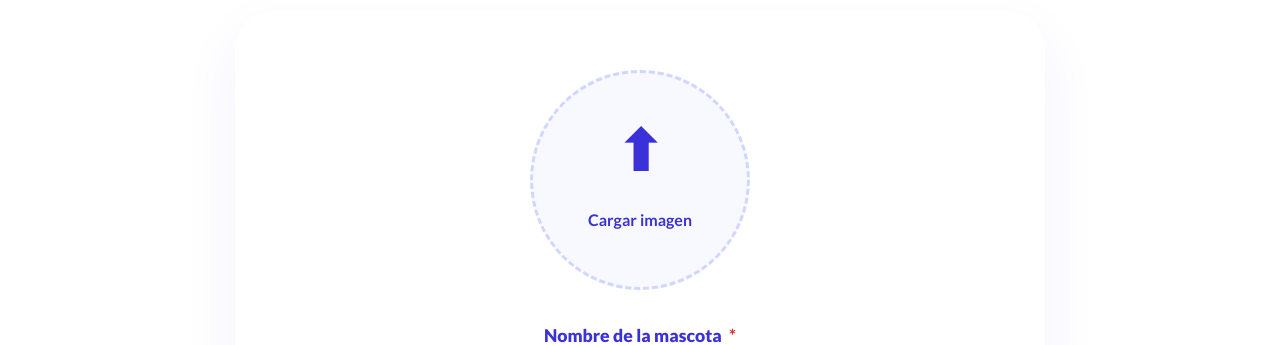
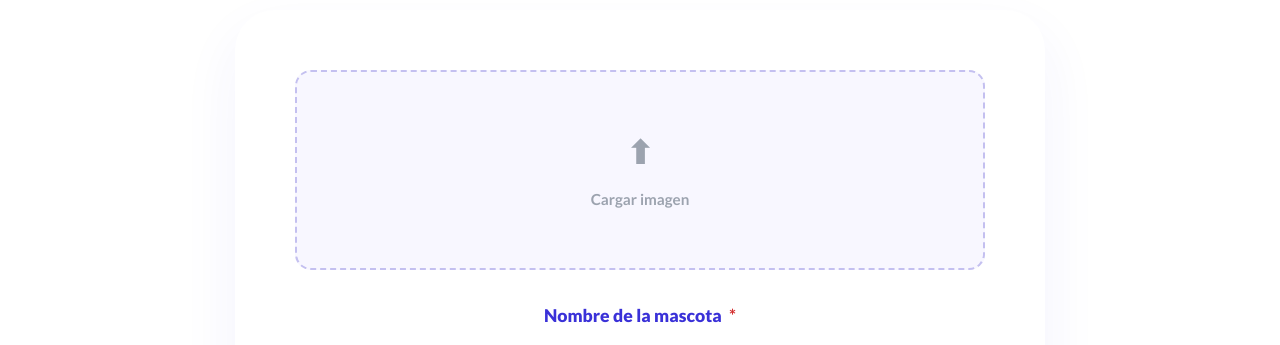
Before and after one commit to UDFJDC-ModelosProgramacion/MP_202610_G81_E3_Front, a React (Vite) app: page /agregarmascotas in a window 1280 px wide. Shown: the part 252-597 px from the top of the page. Built offline with nearby package versions, Linux system fonts and the light colour scheme; no server answers.

Commit message:
fix: edit shelter img

```diff
--- a/src/css/EditShelter.css
+++ b/src/css/EditShelter.css
@@ -20,24 +20,17 @@
     height: 55px;
     appearance: none;
     -webkit-appearance: none;
-
     padding: 0 50px 0 18px;
-
     border: 2px solid #dcdcdc;
     border-radius: 12px;
-
     background-color: #fff;
-
     font-size: 1rem;
     font-weight: 500;
     color: #444;
-
     cursor: pointer;
     transition: all 0.25s ease;
-
     display: flex;
     align-items: center;
-
     box-sizing: border-box;
 }
 
@@ -127,7 +120,55 @@
     content: "⚠";
 }
 
-/* Botones*/
+/* Caja para subir imagen */
+.upload-box {
+    width: 100%;
+    min-height: 200px;
+    height: auto;
+    max-height: 220px;
+    border: 2px dashed #c4c0f0;
+    border-radius: 16px;
+    background-color: #f8f7ff;
+    display: flex;
+    align-items: center;
+    justify-content: center;
+    cursor: pointer;
+    overflow: hidden;
+    transition: border-color 0.25s ease, background-color 0.25s ease;
+}
+
+.upload-box:hover {
+    border-color: #3A31D8;
+    background-color: #f0effc;
+}
+
+.upload-placeholder {
+    display: flex;
+    flex-direction: column;
+    align-items: center;
+    gap: 8px;
+    color: #9ca3af;
+}
+
+.upload-icon {
+    font-size: 2rem;
+}
+
+.upload-placeholder p {
+    font-size: 0.95rem;
+    font-weight: 600;
+    margin: 0;
+}
+
+.preview-img {
+    width: 100%;
+    height: auto;
+    object-fit: cover;
+    object-fit: contain;
+    max-height: 220px;
+}
+
+/* Botones */
 .edit-shelter-actions {
     display: flex;
     justify-content: flex-end;
@@ -172,7 +213,7 @@
     box-shadow: none;
 }
 
-/* MMensajes / alertas */
+/* Mensajes / alertas */
 .status-message {
     margin-top: 30px;
     padding: 18px;
@@ -208,7 +249,7 @@
 /* RESPONSIVE */
 @media (max-width: 768px) {
     .edit-shelter-grid {
-        grid-template-columns: 1fr;
+        grid-column: 1fr;
     }
     .edit-shelter-card {
         padding: 25px;
```
